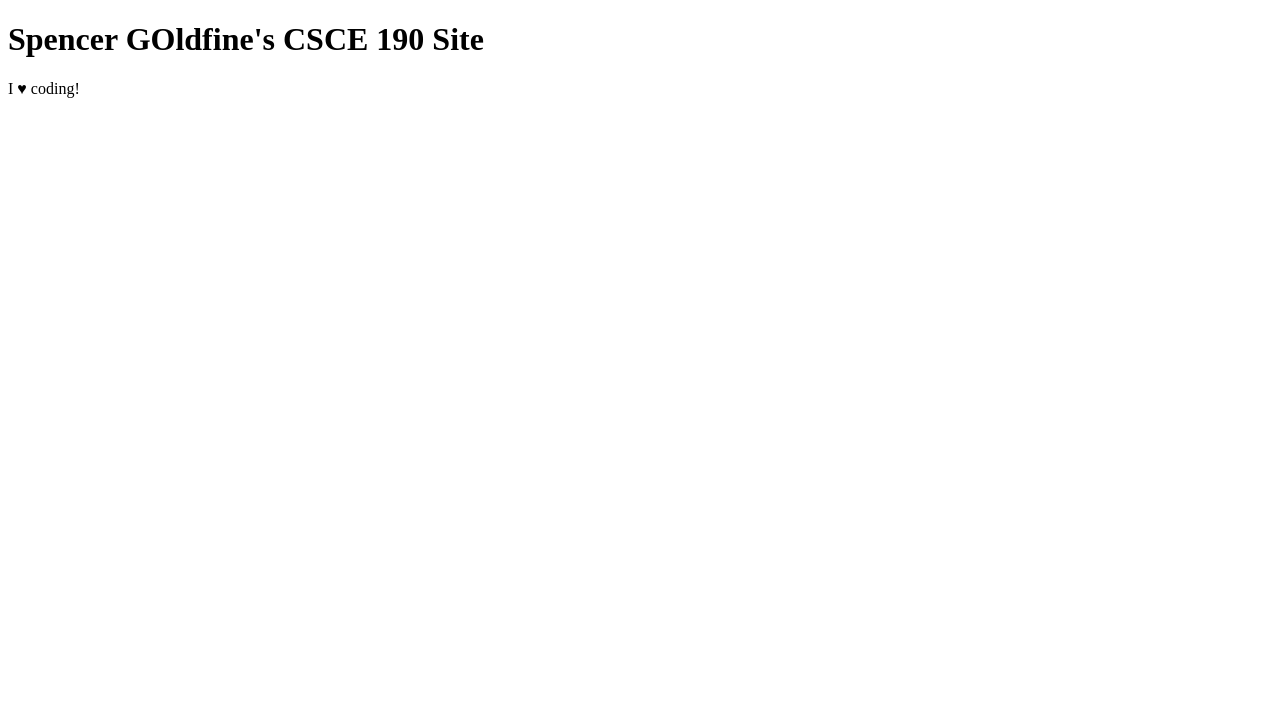
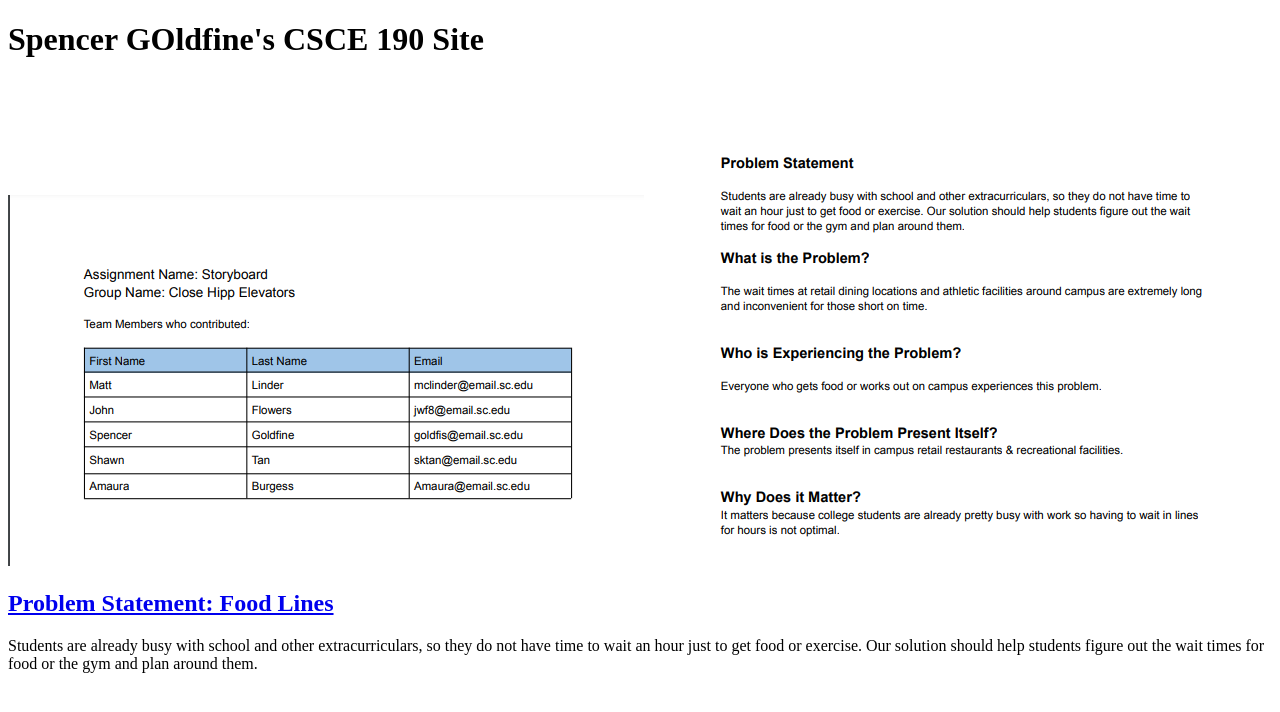
Before and after one commit to SGoldfine/SGoldfine.github.io, a plain HTML site: page index.html in a window 1280 px wide. Drawn offline with Linux system fonts and the light colour scheme.

Commit message:
Add files via upload

```diff
--- a/index.html
+++ b/index.html
@@ -6,6 +6,15 @@
     <body>
         <h1>Spencer GOldfine's CSCE 190 Site</h1>
 
-        <p>I &hearts; coding!</p>
+        <section class="assignment">
+            <a href="files/CSCE190 Problem Statement.pdf"><img src="images/Screenshot 2022-09-09 124010.png"></a>
+            <a href="files/CSCE190 Problem Statement.pdf"><img src="images/Screenshot 2022-09-09 124030.png"></a>
+            <section class="ass-details">
+                <a href="files/CSCE190 Problem Statement.pdf"><h2>Problem Statement: Food Lines</h2></a>
+                <p>Students are already busy with school and other extracurriculars, so they do not have time to
+                    wait an hour just to get food or exercise. Our solution should help students figure out the wait
+                    times for food or the gym and plan around them.</p>
+            </section>
+        </section>
     </body>
 </html>
```
Also changed, not shown: Images/Screenshot 2022-09-09 124010.png (added), Images/Screenshot 2022-09-09 124030.png (added), 1 other file.
